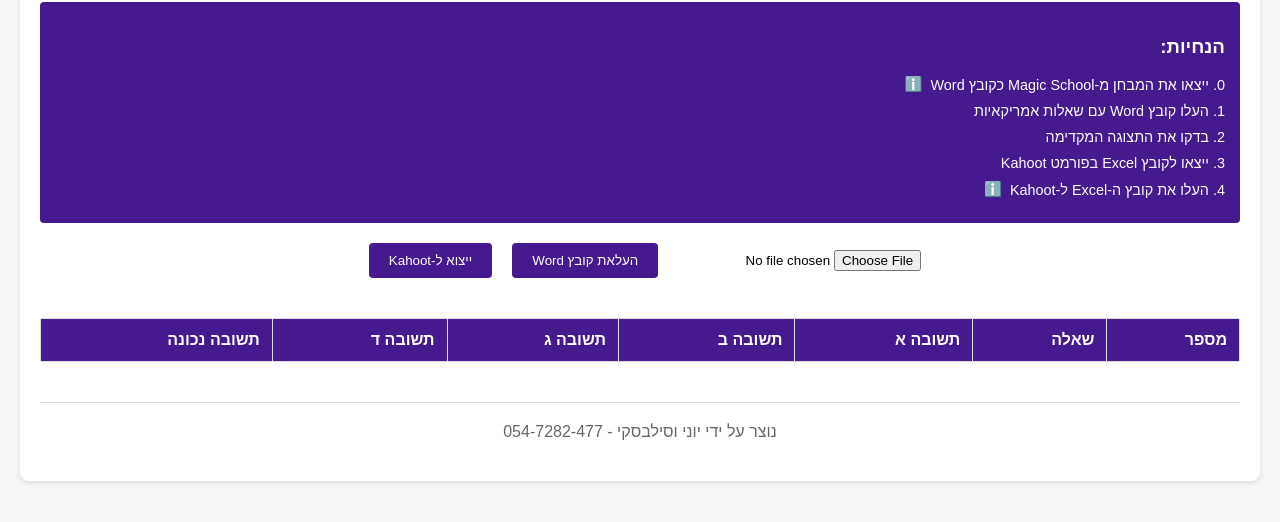
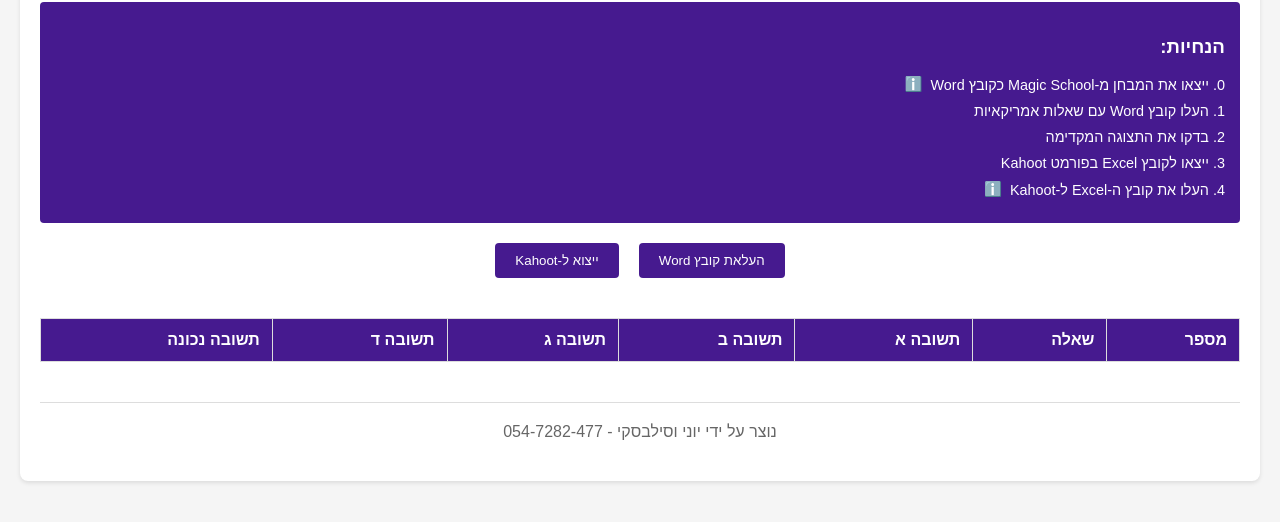
Before and after one commit to yoni-edrigo/magicSchoolParser, a plain HTML site: page index.html in a window 1280 px wide. Shown: the part 106-628 px from the top of the page. Drawn offline with nearby package versions, Linux system fonts and the light colour scheme.

Commit message:
Update index.html

```diff
--- a/index.html
+++ b/index.html
@@ -304,7 +304,8 @@
        <div id="successMessage" class="success-message"></div>
 
        <div class="button-group">
-         <input type="file" id="fileInput" accept=".docx" class="file-input" />
+         <input type="file" id="fileInput" accept=".docx" class="file-input"
+          style="display: none"/>
          <button onclick="document.getElementById('fileInput').click()">
            העלאת קובץ Word
          </button>
```
